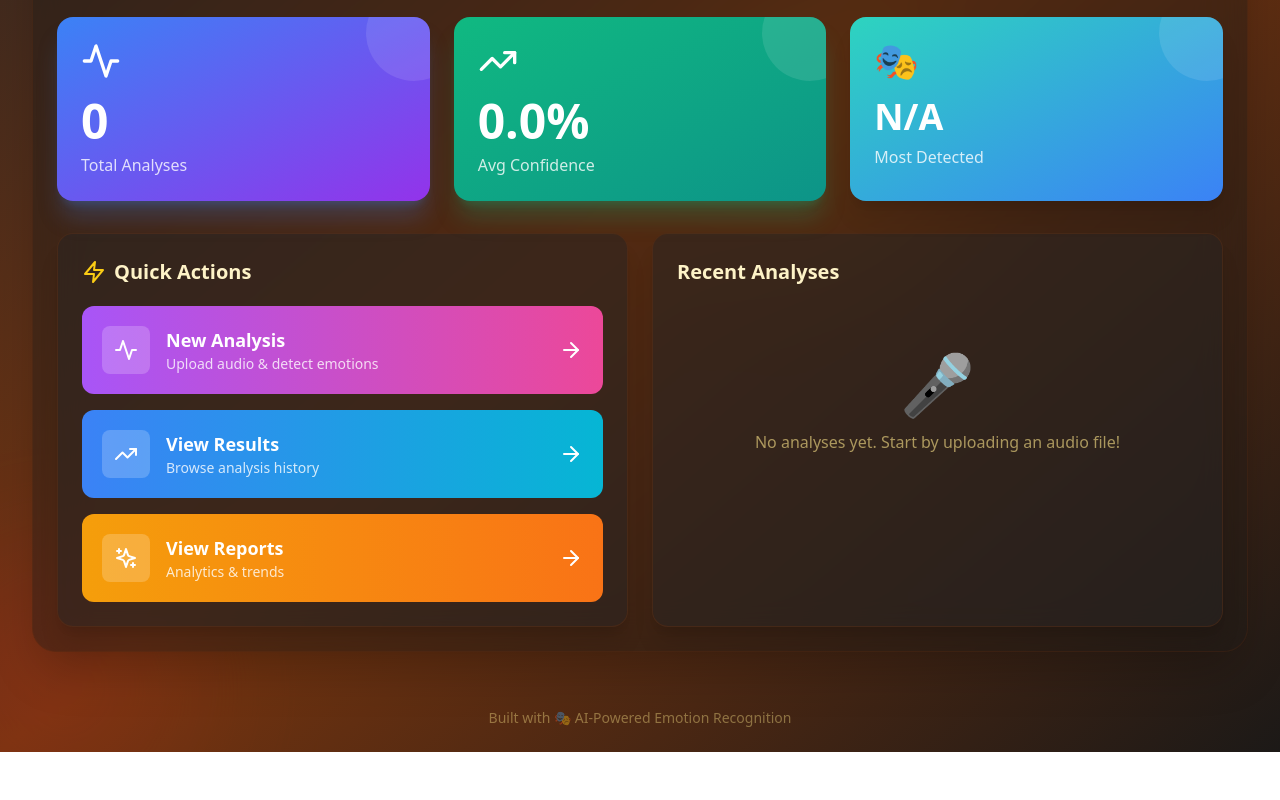
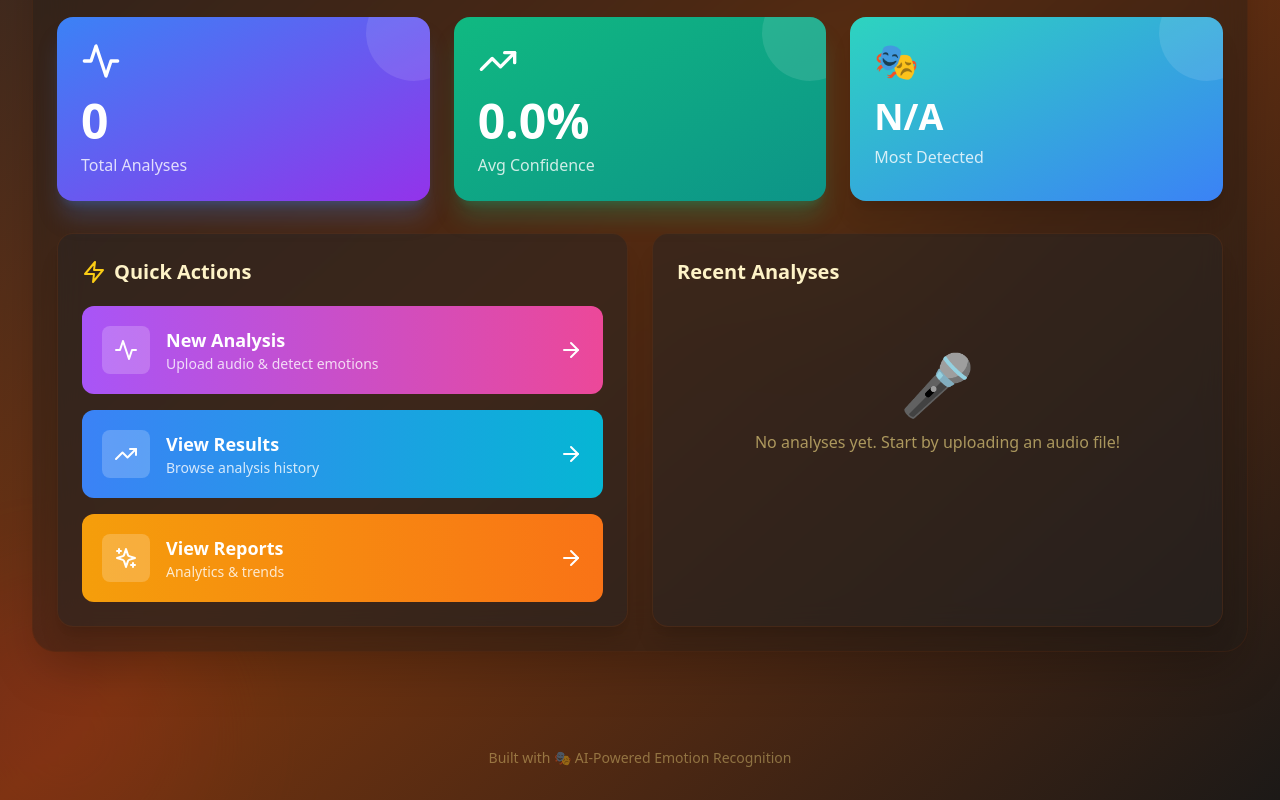
Before and after one commit to Sanjula03/AEMER, a React (Vite) app: page / in a window 1280 px wide. Shown: the part 342-1142 px from the top of the page. Before the commit the page ends 1094 px from the top, so only its background shows below. Built offline with nearby package versions, Linux system fonts and the light colour scheme.

Commit message:
Fix: better footer spacing

```diff
--- a/src/components/Layout.tsx
+++ b/src/components/Layout.tsx
@@ -58,8 +58,8 @@ export function Layout({ children, currentPage, onNavigate }: LayoutProps) {
                 key={item.id}
                 onClick={() => onNavigate(item.id)}
                 className={`px-5 py-2.5 rounded-xl font-medium text-sm transition-all flex items-center gap-2 ${currentPage === item.id
-                    ? 'bg-gradient-to-r from-amber-500 to-orange-500 text-white shadow-lg shadow-amber-500/30'
-                    : 'text-amber-200/70 hover:bg-amber-900/30 hover:text-amber-100'
+                  ? 'bg-gradient-to-r from-amber-500 to-orange-500 text-white shadow-lg shadow-amber-500/30'
+                  : 'text-amber-200/70 hover:bg-amber-900/30 hover:text-amber-100'
                   }`}
               >
                 <span>{item.emoji}</span>
@@ -78,7 +78,7 @@ export function Layout({ children, currentPage, onNavigate }: LayoutProps) {
       </main>
 
       {/* Footer */}
-      <footer className="relative text-center py-6 text-amber-200/40 text-sm">
+      <footer className="relative text-center py-8 mt-8 text-amber-200/40 text-sm">
         <p>Built with 🎭 AI-Powered Emotion Recognition</p>
       </footer>
     </div>
```
